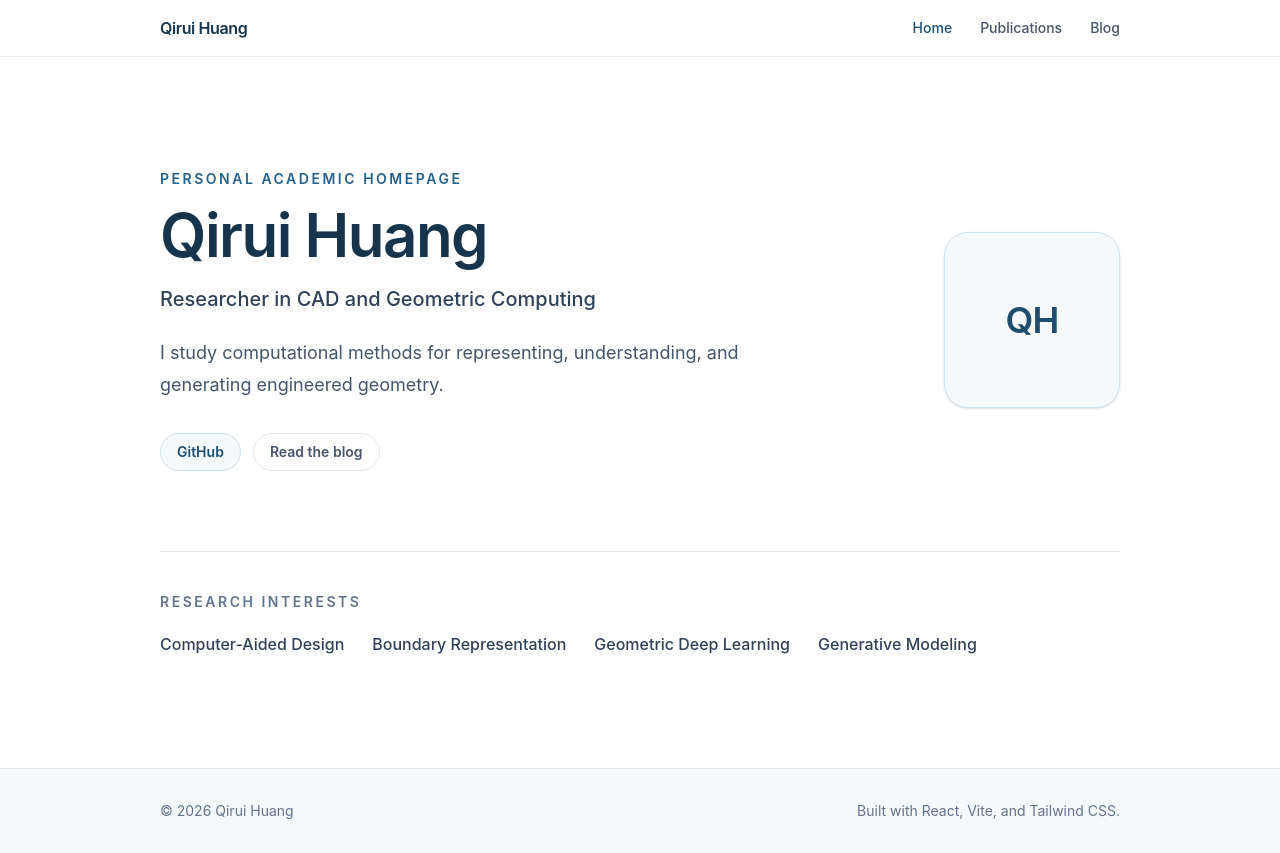
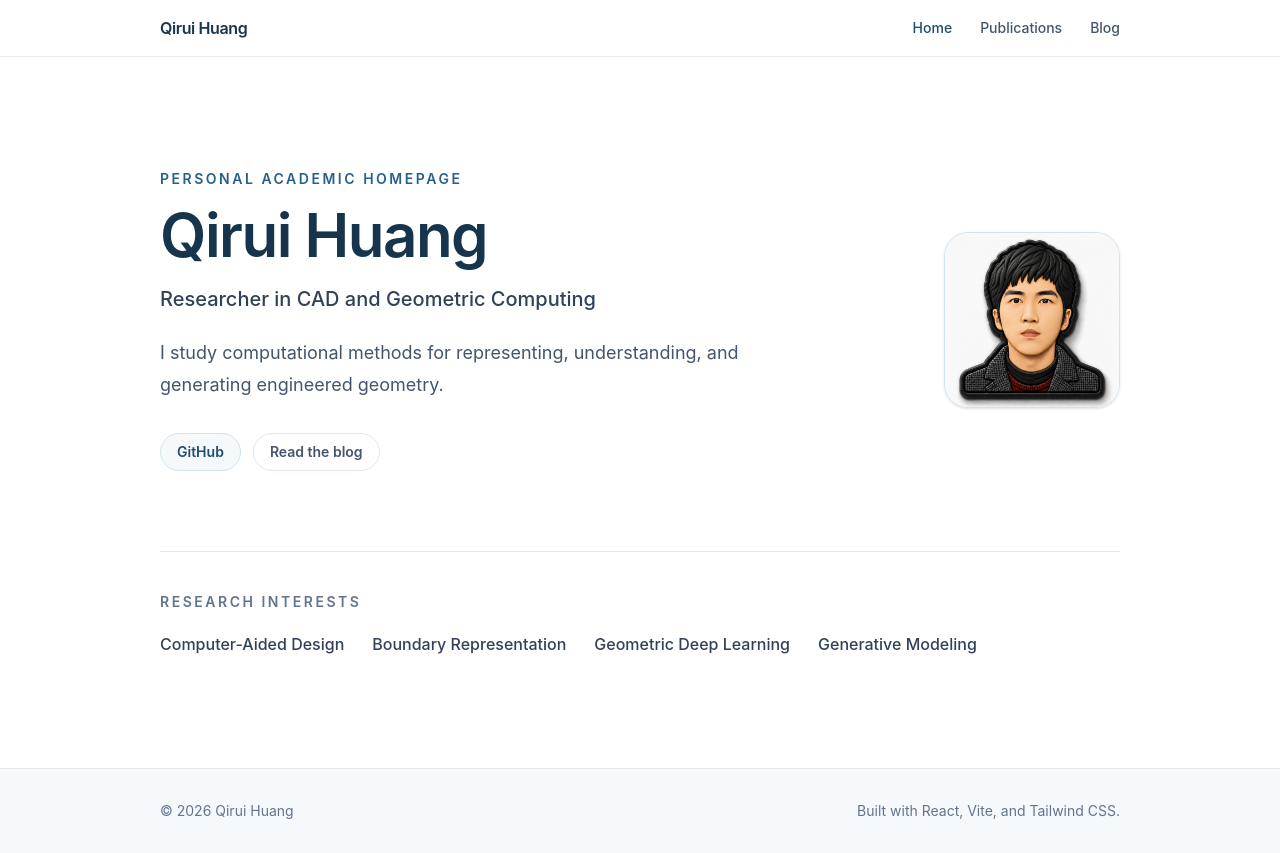
Before and after one commit to qrhuang2021/qrhuang2021.github.io, a React (Vite) app: page / in a window 1280 px wide. Built offline with nearby package versions, Linux system fonts and the light colour scheme.

Commit message:
Use profile image on homepage

```diff
--- a/src/pages/HomePage.jsx
+++ b/src/pages/HomePage.jsx
@@ -1,4 +1,5 @@
 import { Link } from 'react-router-dom'
+import profileImage from '../assets/profile.png'
 import { profile } from '../content/profile.js'
 import { useDocumentTitle } from '../hooks/useDocumentTitle.js'
 
@@ -43,12 +44,13 @@ function HomePage() {
           </div>
         </div>
 
-        <div
-          aria-hidden="true"
-          className="grid size-36 place-items-center rounded-3xl border border-academic-200 bg-academic-50 text-4xl font-semibold tracking-tight text-academic-700 shadow-sm sm:size-44"
-        >
-          {profile.initials}
-        </div>
+        <img
+          alt={`${profile.name} portrait`}
+          className="size-36 rounded-3xl border border-academic-200 object-cover shadow-sm sm:size-44"
+          height="176"
+          src={profileImage}
+          width="176"
+        />
       </div>
 
       <div className="mt-20 border-t border-slate-200 pt-10">
```
Also changed, not shown: src/assets/profile.png (added).
